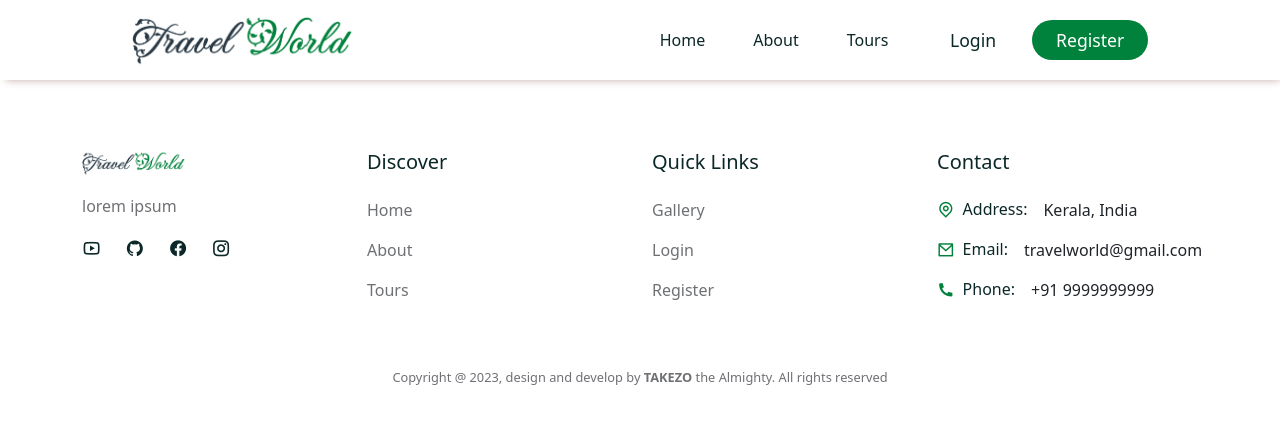
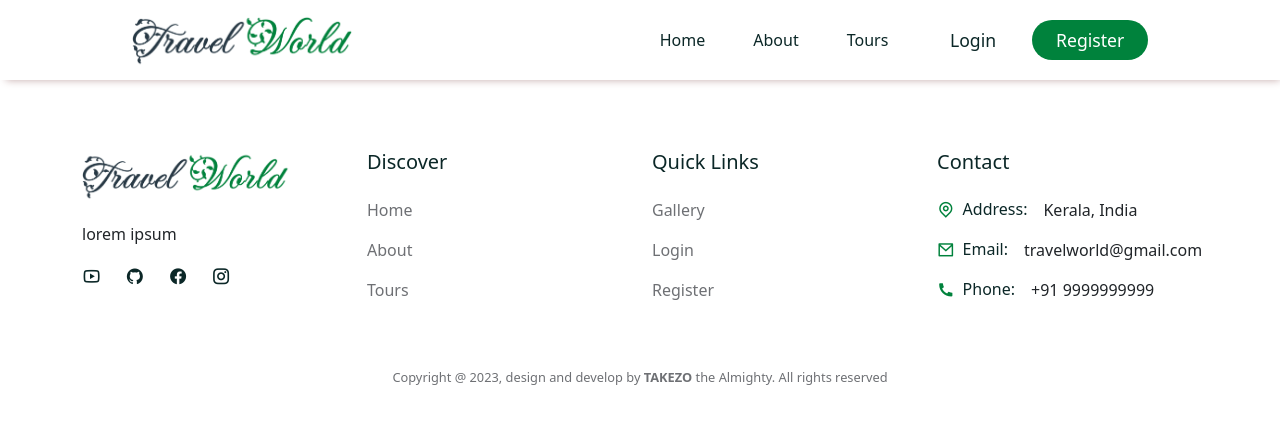
Before and after one commit to arjunonair/TravelWorldCs, a React (Create React App) app in the folder frontend/: page /footer in a window 1280 px wide. Shown: the top 424 px of the page. Built offline with nearby package versions, Linux system fonts and the light colour scheme; a web font is replaced by a local one.

Commit message:
footer changes

```diff
--- a/frontend/src/components/footer/footer.css
+++ b/frontend/src/components/footer/footer.css
@@ -4,8 +4,8 @@
     padding-bottom: 30px;
 }
 
-.footer .logo img{
-    width: 100%;
+.footer .fut__logo img{
+    width: 80%;
     margin-bottom: 1rem;
 }
 
--- a/frontend/src/components/footer/footer.jsx
+++ b/frontend/src/components/footer/footer.jsx
@@ -46,7 +46,7 @@ const Footer = () => {
       <Container>
         <Row>
           <Col lg='3'>
-            <div className='logo'>
+            <div className='fut__logo'>
               <img src = {logo} alt=''/>
               <p>lorem ipsum</p>
             </div>
```
